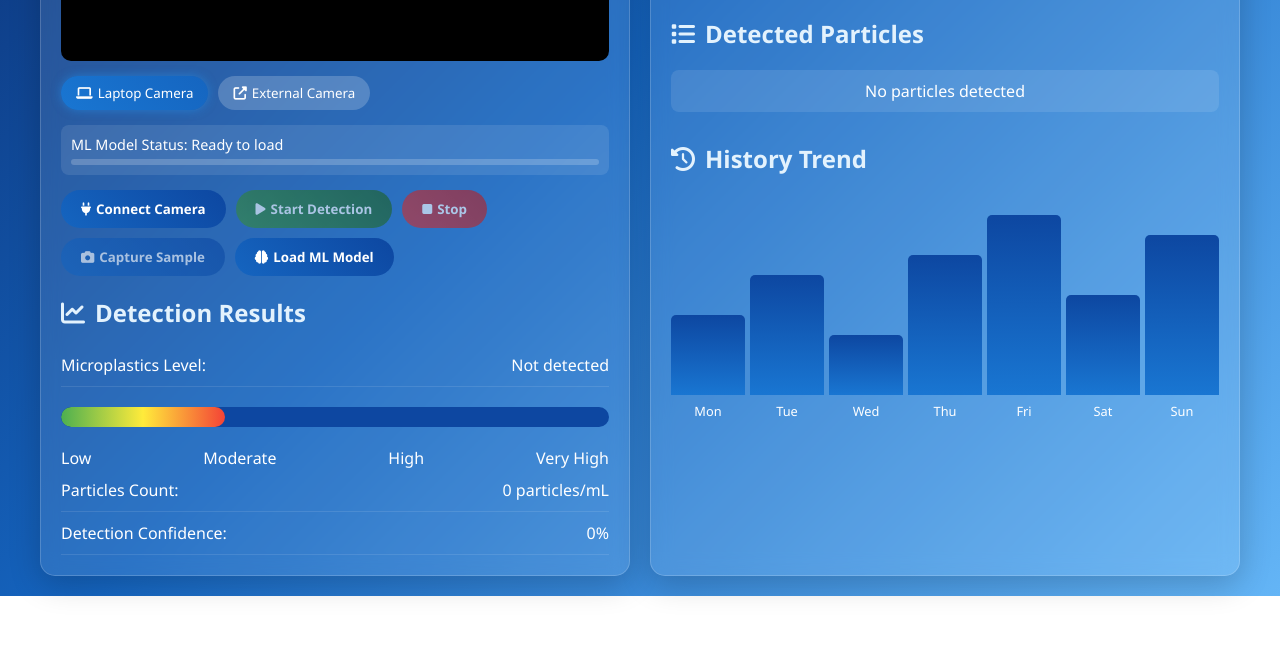
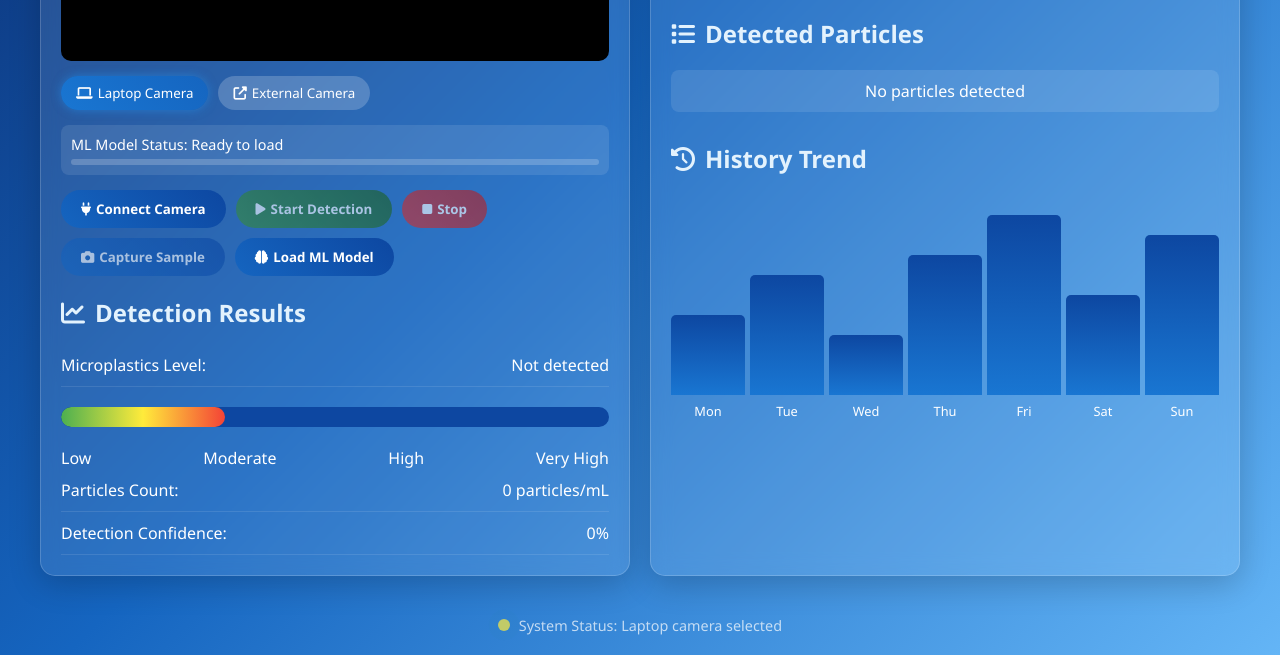
Before and after one commit to Santhoshbalaji05/byte2Nature, a plain HTML site: page index.html in a window 1280 px wide. Shown: the part 498-1153 px from the top of the page. Before the commit the page ends 1094 px from the top, so only its background shows below. Drawn offline with Linux system fonts and the light colour scheme.

Commit message:
Update index.html

```diff
--- a/index.html
+++ b/index.html
@@ -527,7 +527,10 @@
             </div>
         </div>
 
+        <footer>
+            <p><span class="pulse" id="statusPulse"></span> System Status: <span id="systemStatus">Select camera source</span></p>
 
+        </footer>
     </div>
 
     <script>
```
